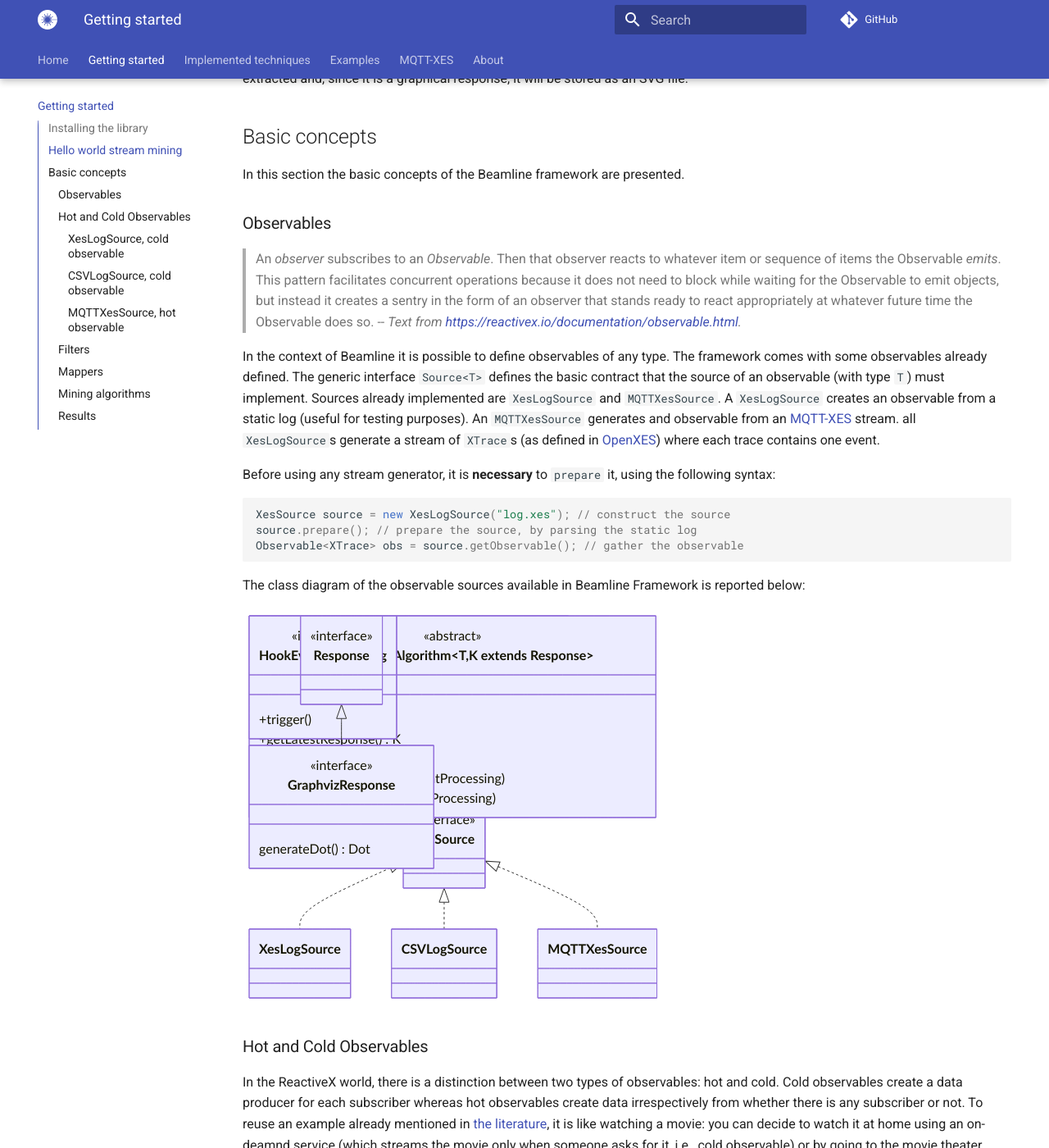
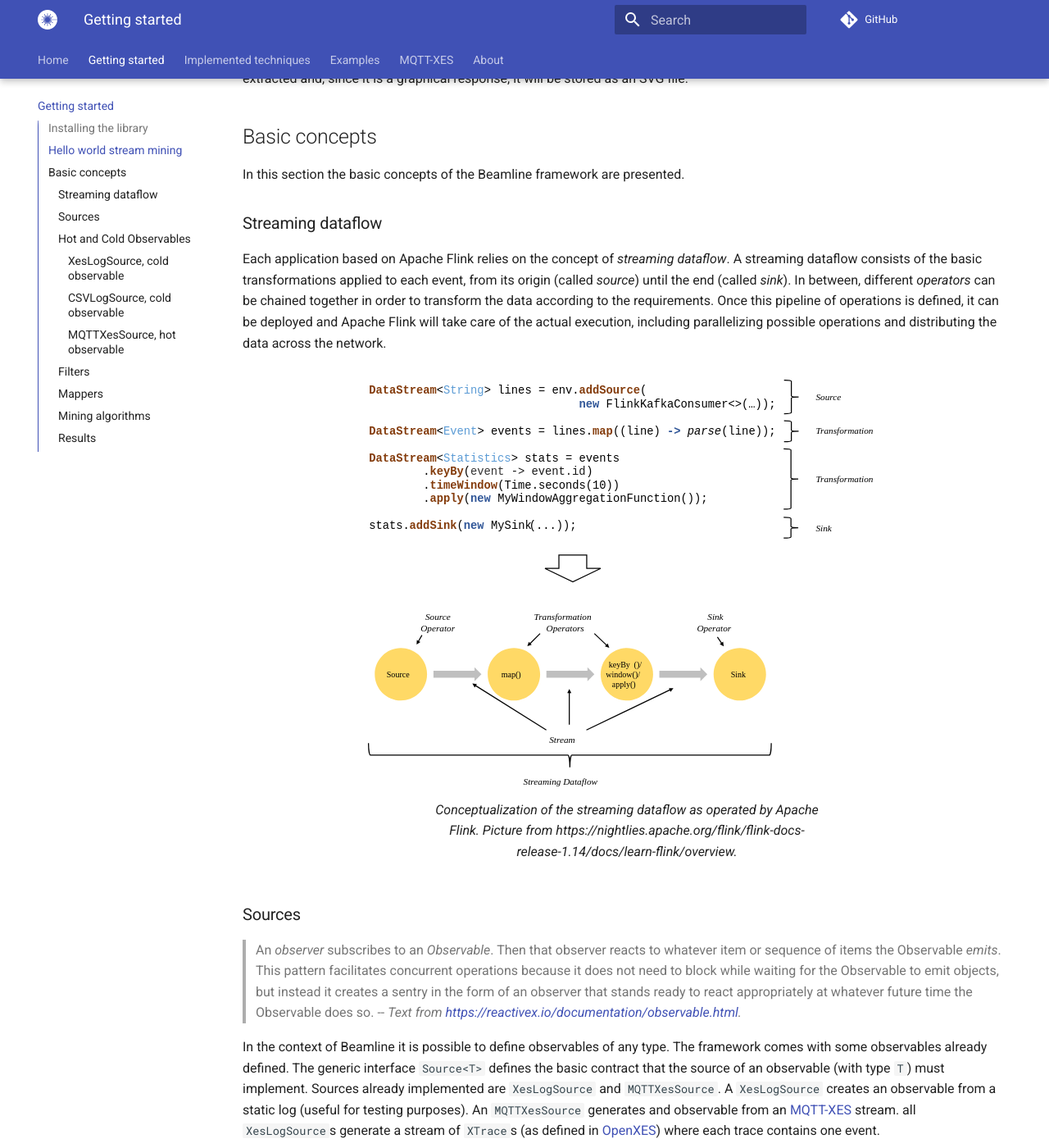
Before and after one commit to beamline/docs, an MkDocs documentation site: the page built from docs/getting-started.md, in a window 1280 px wide and 1400 px high, scrolled down 1279 px. Shown: the whole window at 82% size. Built offline with MkDocs 1.6.1 and Material for MkDocs 9.7.7, drawn with Linux system fonts in a browser that asks for light colours; comment, search, counter and statistics services are not loaded.

Commit message:
Started working on the getting started page

```diff
--- a/docs/getting-started.md
+++ b/docs/getting-started.md
@@ -54,7 +54,21 @@ In step 1 the stream source is configured and, in this specific case, the stream
 
 In this section the basic concepts of the Beamline framework are presented.
 
-### Observables
+
+### Streaming dataflow
+
+Each application based on Apache Flink relies on the concept of *streaming dataflow*. A streaming dataflow consists of the basic transformations applied to each event, from its origin (called *source*) until the end (called *sink*). In between, different *operators* can be chained together in order to transform the data according to the requirements. Once this pipeline of operations is defined, it can be deployed and Apache Flink will take care of the actual execution, including parallelizing possible operations and distributing the data across the network.
+
+<figure markdown>
+  ![](img/program_dataflow.svg)
+  <figcaption>
+    Conceptualization of the streaming dataflow as operated by Apache Flink. Picture from https://nightlies.apache.org/flink/flink-docs-release-1.14/docs/learn-flink/overview.
+  </figcaption>
+</figure>
+
+
+
+### Sources
 
 > An *observer* subscribes to an *Observable*. Then that observer reacts to whatever item or sequence of items the Observable *emits*. This pattern facilitates concurrent operations because it does not need to block while waiting for the Observable to emit objects, but instead it creates a sentry in the form of an observer that stands ready to react appropriately at whatever future time the Observable does so.
 > -- <cite>Text from <https://reactivex.io/documentation/observable.html>.</cite>
```
Also changed, not shown: docs/img/program_dataflow.svg (added).
